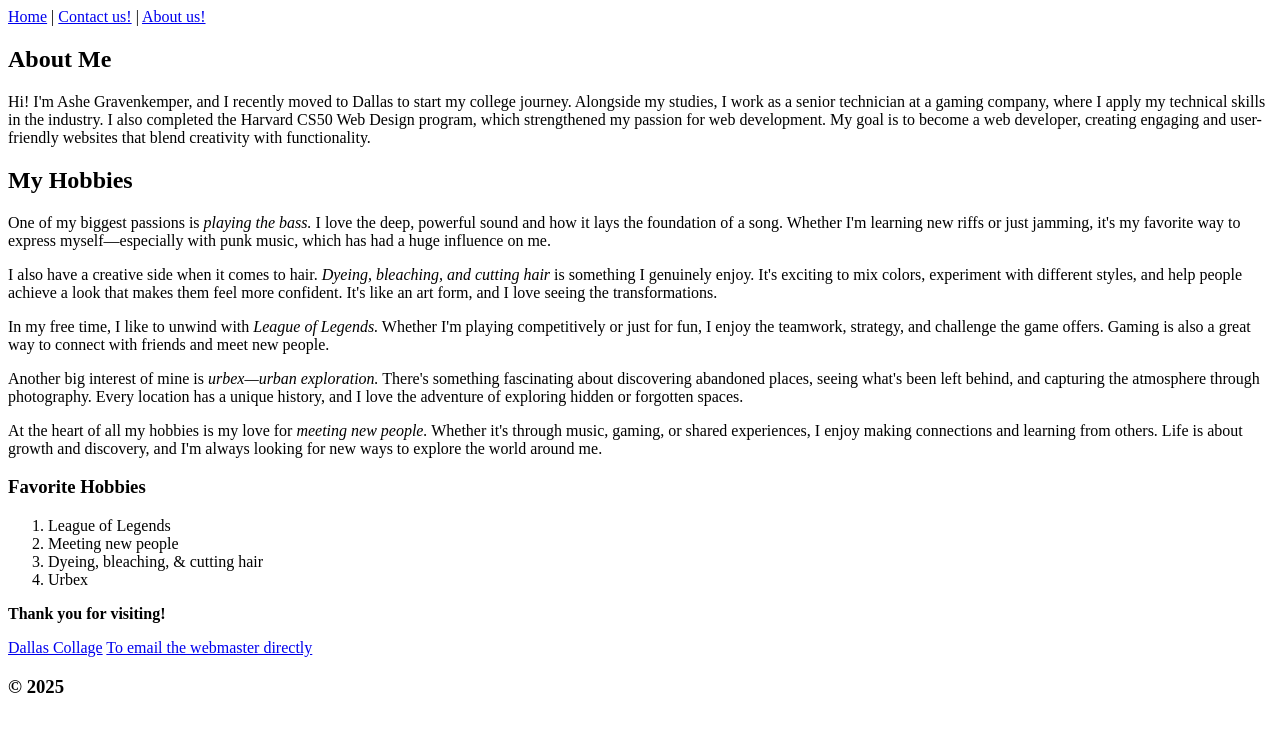
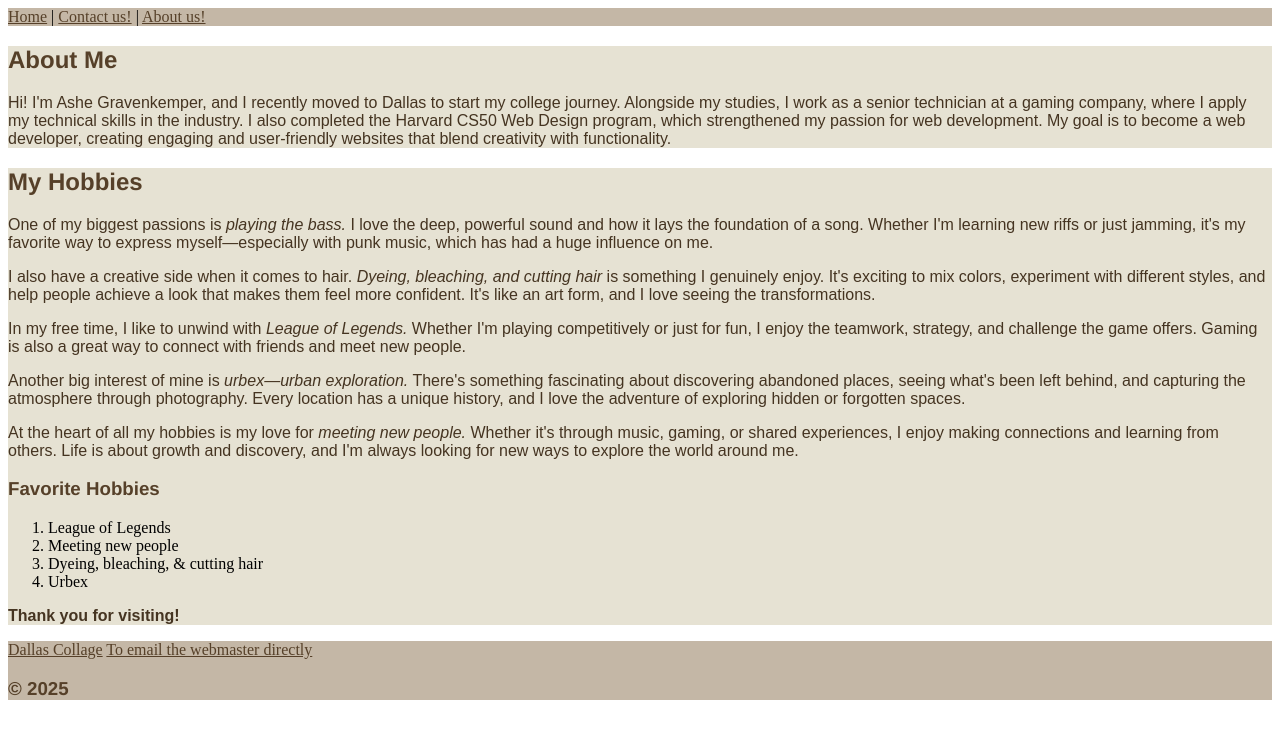
Before and after one commit to cinderiyi/web-tools, a plain HTML site: page index.html in a window 1280 px wide. Drawn offline with Linux system fonts and the light colour scheme.

Commit message:
init color

```diff
--- a/index.html
+++ b/index.html
@@ -5,6 +5,7 @@
     <!--this page's text was used created ai, but the coding was not-->
     <meta charset="UTF-8">
     <meta name="viewport" content="width=device-width, initial-scale=1.0">
+    <link rel="stylesheet" href="style.css"/>
     <title>My Web Tools Site</title>
 </head>
 
--- /dev/null
+++ b/style.css
@@ -0,0 +1,59 @@
+/*  #b9936c  soft brown
+    #dac292  light brown
+    #e6e2d3  light sandpaper
+    #c4b7a6  khaiki */
+
+    .khaiki {
+        color: #c4b7a6;
+    }
+
+    a:link { color:#564029 };
+    a:visited { color: #564029};
+    a:hover { color: #2e271f};
+    a:active { color: #2e271f};
+
+    header {
+        color: #dac292;
+        background-color: #c4b7a6;
+    }
+
+    section {
+        background-color: #e6e2d3;
+    }
+
+    main {
+        background-color: #e6e2d3;
+        margin: 0 auto 0 auto;
+    }
+
+    nav {
+        background-color: #c4b7a6;
+    }
+
+    footer {
+        background-color: #c4b7a6;
+    }
+
+    h1 {
+        font-family: Georgia, 'Times New Roman', Times, serif;
+        font-weight: 800;
+        color: #564029;
+    }
+
+    h2 {
+        font-family:'Franklin Gothic Medium', 'Arial Narrow', Arial, sans-serif;
+        font-weight: 700;
+        color: #564029;
+    }
+
+    h3, h4, h5, h6 {
+        font-family:'Franklin Gothic Medium', 'Arial Narrow', Arial, sans-serif;
+        font-weight:600;
+        color: #564029;
+    }
+
+    p {
+        font-family: Arial, Helvetica, sans-serif;
+        font-weight: 500;
+        color: #453421;
+    }
```
Also changed, not shown: about-us.html (+1 -0 lines), contact-us.html (+1 -0 lines).
